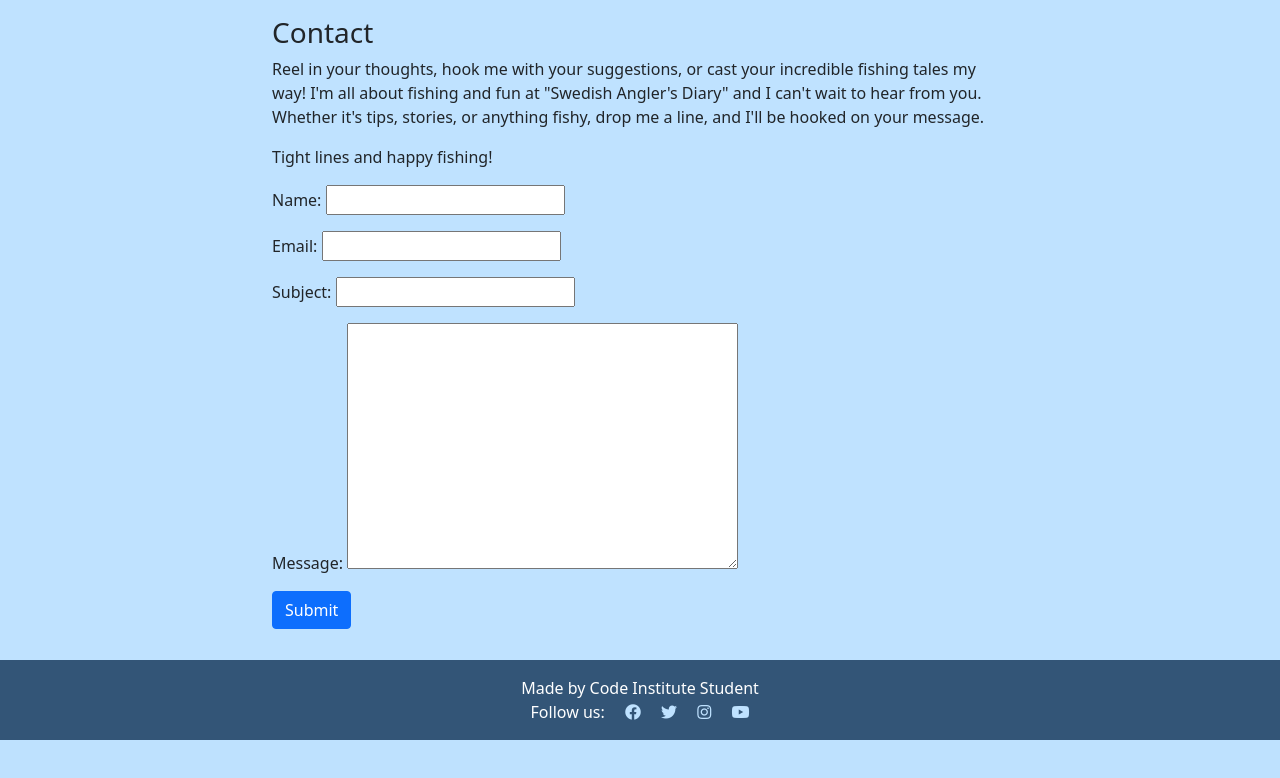
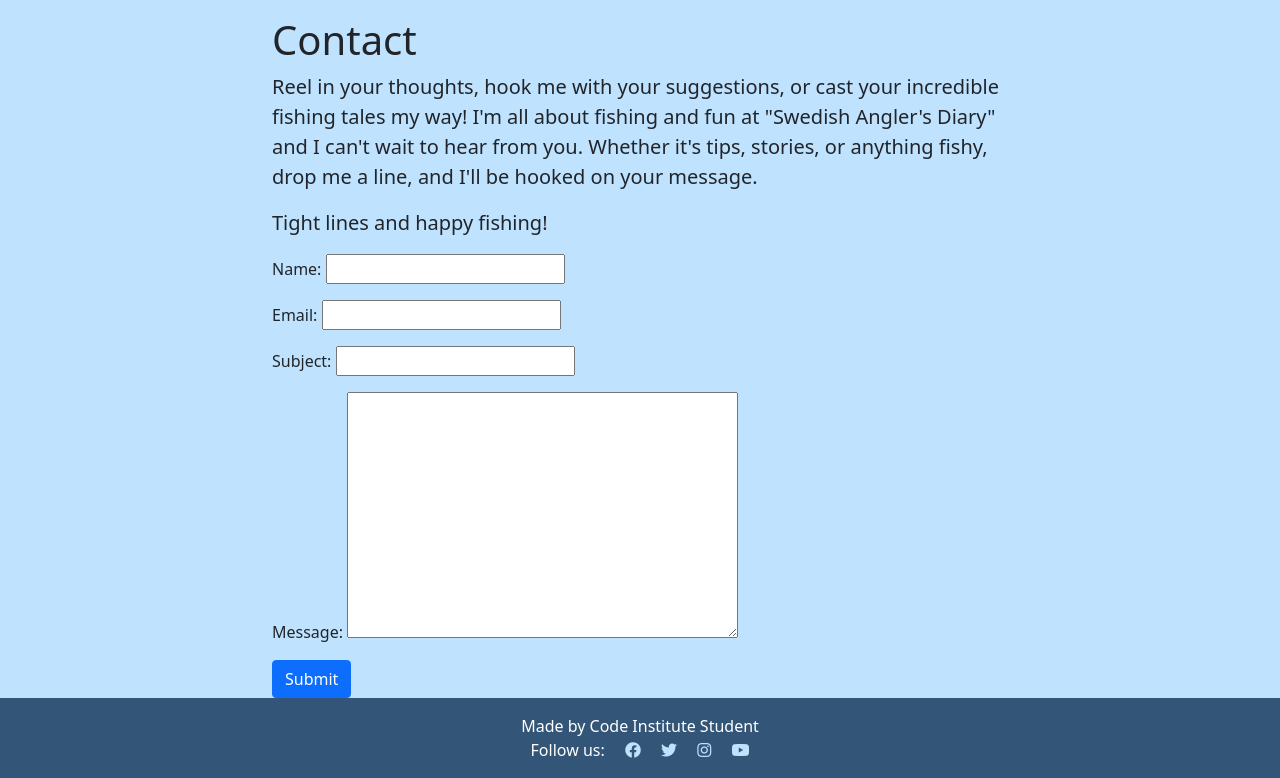
Before and after one commit to Pierreslag/fishingblog, a Django app: page /contact/ in a window 1280 px wide. Shown: the part 60-838 px from the top of the page. Before the commit the page ends 800 px from the top, so only its background shows below. Run offline with Django 3.2, Linux system fonts and the light colour scheme.

Commit message:
Add classes to p and change h3 to h1

```diff
--- a/templates/account/login.html
+++ b/templates/account/login.html
@@ -10,9 +10,9 @@
 <div class="container">
   <div class="row">
       <div class="col-md-8 mt-3 offset-md-2">
-          <h3>{% trans "Sign In" %}</h3>
+          <h1>{% trans "Sign In" %}</h1>
 
-          <p>{% blocktrans %}Welcome back to the Swedish Angler's Diary fishing blog. To leave a comment,
+          <p class="lead">{% blocktrans %}Welcome back to the Swedish Angler's Diary fishing blog. To leave a comment,
               like a post or keep track of youre fishing trips, please log in. If you
               don't have an account yet, <a class="link" href="{{ signup_url }}">sign up</a>
               first.{% endblocktrans %}</p>
--- a/templates/account/logout.html
+++ b/templates/account/logout.html
@@ -8,9 +8,9 @@
 <div class="container">
     <div class="row">
         <div class="col-md-8 mt-3 offset-md-2">
-            <h3>{% trans "Sign Out" %}</h3>
+            <h1>{% trans "Sign Out" %}</h1>
 
-            <p>{% trans 'Are you sure you want to sign out?' %}</p>
+            <p class="lead">{% trans 'Are you sure you want to sign out?' %}</p>
         </div>
     </div>
     <div class="row">
--- a/templates/account/signup.html
+++ b/templates/account/signup.html
@@ -8,9 +8,9 @@
 <div class="container">
     <div class="row">
         <div class="col-md-8 mt-3 offset-md-2">
-            <h3>{% trans "Sign Up" %}</h3>
+            <h1>{% trans "Sign Up" %}</h1>
 
-            <p>{% blocktrans %}Welcome to the Swedish Angler's Diary. Do you have an account already? Then please <a
+            <p class="lead">{% blocktrans %}Welcome to the Swedish Angler's Diary. Do you have an account already? Then please <a
                     class="link" href="{{ login_url }}">sign in</a> instead.{% endblocktrans %}</p>
         </div>
     </div>
--- a/templates/contact_us.html
+++ b/templates/contact_us.html
@@ -4,14 +4,15 @@
     <div class="container">
         <div class="row">
             <div class="col-md-8 mt-3 offset-md-2">
-                <h3>Contact</h3>
-                    <p>Reel in your thoughts, hook me with your suggestions,
+                <h1>Contact</h1>
+                    <p class="lead">
+                        Reel in your thoughts, hook me with your suggestions,
                         or cast your incredible fishing tales my way! I'm all
                         about fishing and fun at "Swedish Angler's Diary"
                         and I can't wait to hear from you. Whether it's tips, stories,
                         or anything fishy, drop me a line, and I'll be hooked on your message.
                     </p>
-                    <p>Tight lines and happy fishing!</p>
+                    <p class="lead">Tight lines and happy fishing!</p>
                 <form method="post">
                     {% csrf_token %}
                     {{ form.as_p }}
--- a/templates/fishing_journal/delete_entry.html
+++ b/templates/fishing_journal/delete_entry.html
@@ -4,8 +4,8 @@
     <div class="container">
         <div class="row">
             <div class="col-md-8 mt-3 offset-md-2">
-                <h3>Delete Fishing Journal Entry</h3>
-                <p>Are you sure you want to delete "{{ entry.title }}"?</p>
+                <h1>Delete Fishing Journal Entry</h1>
+                <p class="lead">Are you sure you want to delete "{{ entry.title }}"?</p>
                 <form method="post" action="{% url 'fishing_journal:delete_entry' entry.id %}">
                     {% csrf_token %}
                     <button type="submit" class="btn btn-danger">Delete</button>
--- a/templates/fishing_journal/update_entry.html
+++ b/templates/fishing_journal/update_entry.html
@@ -4,7 +4,7 @@
     <div class="container">
         <div class="row">
             <div class="col-md-8 mt-3 offset-md-2">
-                <h3>Update Fishing Journal Entry</h3>
+                <h1>Update Fishing Journal Entry</h1>
                 <form method="post">
                     {% csrf_token %}
                     {{ form.as_p }}
```
